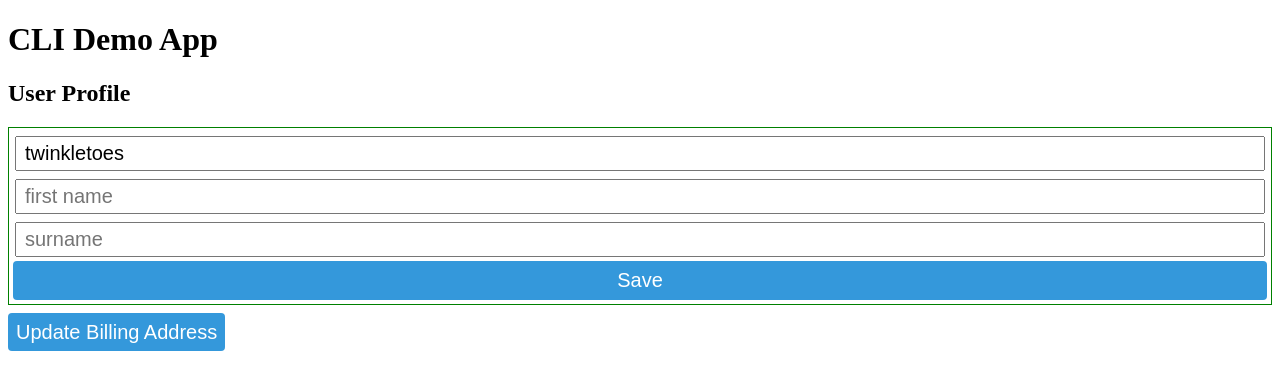
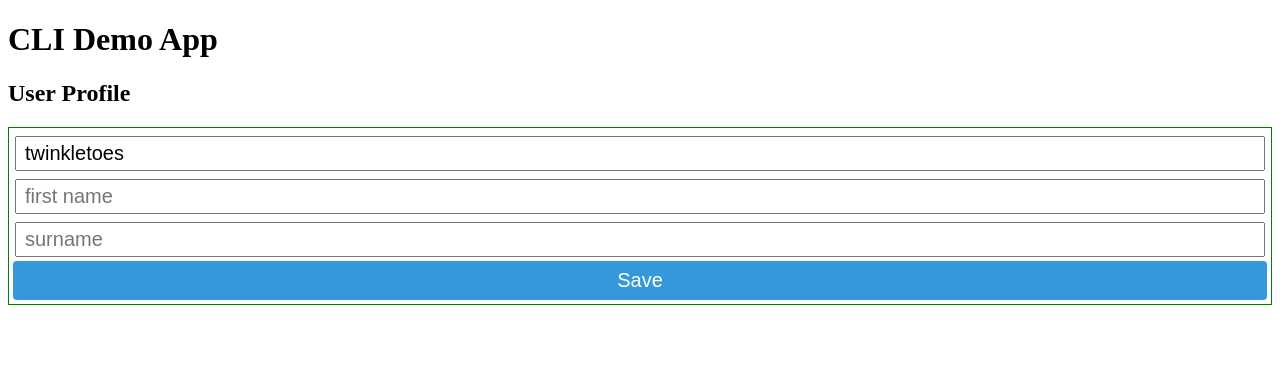
Before and after one commit to ng-columbus/angular-cli, an Angular app: page / in a window 1280 px wide. Shown: the top 390 px of the page. Built offline with nearby package versions, Linux system fonts and the light colour scheme.

Commit message:
removed the update address button

```diff
--- a/src/app/profile/profile.component.html
+++ b/src/app/profile/profile.component.html
@@ -13,5 +13,3 @@
 
   <a class="btn" href="#" (click)="saveProfile()">Save</a>
 </div>
-
-<a class="btn" href="#" (click)="updateAddress()">Update Billing Address</a>
--- a/src/app/profile/profile.component.ts
+++ b/src/app/profile/profile.component.ts
@@ -21,8 +21,4 @@ export class ProfileComponent implements OnInit {
   saveProfile() {
     console.log( 'Profile', this )
   }
-
-  updateAddress() {
-
-  }
 }
```
